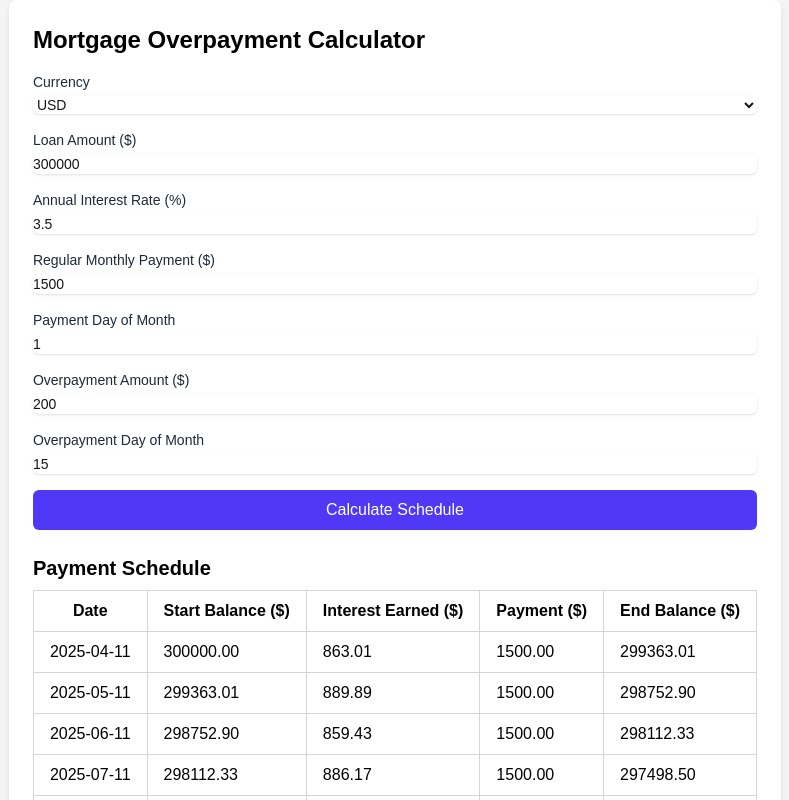
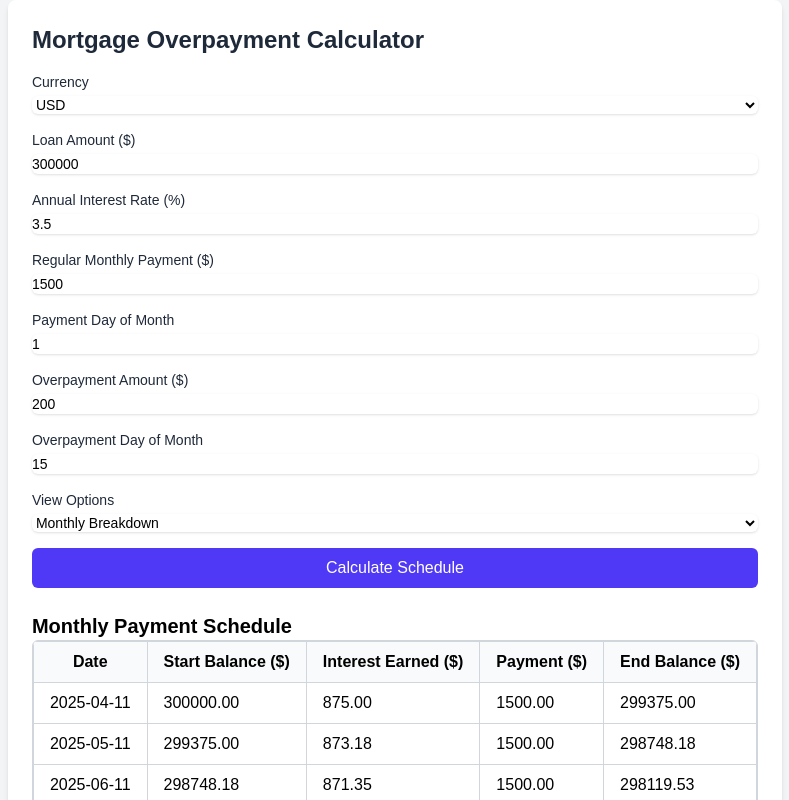
Before and after one commit to JoshLmao/mortgage-overpay-calculator, a Next.js app: page / in a window 1280 px wide. Both pictures are taken after a click on the button "Calculate Schedule". Shown: the top 800 px of the page, without its empty margins (245-1034 px from the left). Built offline with nearby package versions, Linux system fonts and the light colour scheme.

Commit message:
Able to scroll through table, show daily breakdown

```diff
--- a/src/app/components/MortgageCalculator.tsx
+++ b/src/app/components/MortgageCalculator.tsx
@@ -27,6 +27,7 @@ const MortgageCalculator: React.FC = () => {
     const [overpayment, setOverpayment] = useState(200);
     const [overpaymentDay, setOverpaymentDay] = useState(15);
     const [currency, setCurrency] = useState("USD");
+    const [view, setView] = useState<"Monthly" | "Daily">("Monthly"); // Toggle between views
     const [schedule, setSchedule] = useState<ScheduleEntry[]>([]);
 
     const handleCalculate = () => {
@@ -36,7 +37,8 @@ const MortgageCalculator: React.FC = () => {
             monthlyPayment,
             paymentDay,
             overpayment,
-            overpaymentDay
+            overpaymentDay,
+            view // Pass the selected view to the calculation logic
         );
         setSchedule(result);
     };
@@ -44,11 +46,12 @@ const MortgageCalculator: React.FC = () => {
     const currencySymbol = currencySymbols[currency];
 
     return (
-        <div className="p-6 bg-white rounded-lg shadow-md">
-            <h1 className="text-2xl font-bold text-black mb-4">
+        <div className="p-6 bg-white rounded-lg shadow-md text-black">
+            <h1 className="text-2xl font-bold text-gray-800 mb-4">
                 Mortgage Overpayment Calculator
             </h1>
             <div className="space-y-4">
+                {/* Currency Selector */}
                 <div>
                     <label className="block text-sm font-medium text-gray-800">
                         Currency
@@ -66,6 +69,7 @@ const MortgageCalculator: React.FC = () => {
                     </select>
                 </div>
 
+                {/* Loan Amount */}
                 <div>
                     <label className="block text-sm font-medium text-gray-800">
                         Loan Amount ({currencySymbol})
@@ -78,6 +82,7 @@ const MortgageCalculator: React.FC = () => {
                     />
                 </div>
 
+                {/* Annual Interest Rate */}
                 <div>
                     <label className="block text-sm font-medium text-gray-800">
                         Annual Interest Rate (%)
@@ -93,6 +98,7 @@ const MortgageCalculator: React.FC = () => {
                     />
                 </div>
 
+                {/* Monthly Payment */}
                 <div>
                     <label className="block text-sm font-medium text-gray-800">
                         Regular Monthly Payment ({currencySymbol})
@@ -107,6 +113,7 @@ const MortgageCalculator: React.FC = () => {
                     />
                 </div>
 
+                {/* Payment Day */}
                 <div>
                     <label className="block text-sm font-medium text-gray-800">
                         Payment Day of Month
@@ -121,6 +128,7 @@ const MortgageCalculator: React.FC = () => {
                     />
                 </div>
 
+                {/* Overpayment Amount */}
                 <div>
                     <label className="block text-sm font-medium text-gray-800">
                         Overpayment Amount ({currencySymbol})
@@ -133,6 +141,7 @@ const MortgageCalculator: React.FC = () => {
                     />
                 </div>
 
+                {/* Overpayment Day */}
                 <div>
                     <label className="block text-sm font-medium text-gray-800">
                         Overpayment Day of Month
@@ -149,6 +158,24 @@ const MortgageCalculator: React.FC = () => {
                     />
                 </div>
 
+                {/* View Toggle */}
+                <div>
+                    <label className="block text-sm font-medium text-gray-800">
+                        View Options
+                    </label>
+                    <select
+                        value={view}
+                        onChange={(e) =>
+                            setView(e.target.value as "Monthly" | "Daily")
+                        }
+                        className="mt-1 block w-full rounded-md border-gray-300 shadow-sm focus:border-indigo-500 focus:ring-indigo-500 sm:text-sm"
+                    >
+                        <option value="Monthly">Monthly Breakdown</option>
+                        <option value="Daily">Daily Breakdown</option>
+                    </select>
+                </div>
+
+                {/* Calculate Button */}
                 <button
                     onClick={handleCalculate}
                     className="w-full bg-indigo-600 text-white py-2 px-4 rounded-md hover:bg-indigo-700"
@@ -157,11 +184,18 @@ const MortgageCalculator: React.FC = () => {
                 </button>
             </div>
 
+            {/* Payment Schedule Table */}
             {schedule.length > 0 && (
-                <div className="mt-6 text-black">
-                    <h2 className="text-xl font-bold">Payment Schedule</h2>
-                    <table className="min-w-full mt-2 border-collapse border border-gray-300">
-                        <thead>
+                <div className="mt-6">
+                    <h2 className="text-xl font-bold">
+                        {view} Payment Schedule
+                    </h2>
+                    <div
+                        className="overflow-y-auto max-h-screen border border-gray-300 rounded-md"
+                        style={{ maxHeight: "75vh" }}
+                    >
+                        <table className="min-w-full border-collapse">
+                            <thead className="bg-gray-50 sticky top-0 z-10">
                                 <tr>
                                     <th className="border border-gray-300 px-4 py-2">
                                         Date
@@ -203,6 +237,7 @@ const MortgageCalculator: React.FC = () => {
                             </tbody>
                         </table>
                     </div>
+                </div>
             )}
         </div>
     );
--- a/src/app/utils/mortgageUtils.ts
+++ b/src/app/utils/mortgageUtils.ts
@@ -4,21 +4,52 @@ export const calculateMortgageSchedule = (
     monthlyPayment: number,
     paymentDay: number,
     overpayment: number,
-    overpaymentDay: number
+    overpaymentDay: number,
+    view: "Monthly" | "Daily" // New parameter to handle view toggle
 ) => {
     const schedule = [];
     let currentBalance = loanAmount;
     let currentDate = new Date();
 
+    const dailyInterestRate = (interestRate / 100) / 365;
+
+    // Monthly Breakdown
+    if (view === "Monthly") {
         while (currentBalance > 0) {
             const startBalance = currentBalance;
-
-        // Calculate daily interest
-        const dailyInterestRate = (interestRate / 100) / 365;
-        const daysInMonth = new Date(currentDate.getFullYear(), currentDate.getMonth() + 1, 0).getDate();
-        const interestEarned = startBalance * dailyInterestRate * daysInMonth;
+            const monthlyInterest = (currentBalance * (interestRate / 100)) / 12;
 
             let payment = monthlyPayment;
+            if (currentDate.getDate() === overpaymentDay) {
+                payment += overpayment;
+            }
+
+            const totalPayment = Math.min(payment, startBalance + monthlyInterest);
+            const endBalance = startBalance + monthlyInterest - totalPayment;
+
+            schedule.push({
+                date: currentDate.toISOString().split("T")[0],
+                startBalance,
+                interest: monthlyInterest,
+                payment: totalPayment,
+                endBalance,
+            });
+
+            currentBalance = endBalance;
+            currentDate.setMonth(currentDate.getMonth() + 1);
+        }
+    }
+
+    // Daily Breakdown
+    else if (view === "Daily") {
+        while (currentBalance > 0) {
+            const startBalance = currentBalance;
+            const interestEarned = currentBalance * dailyInterestRate;
+
+            let payment = 0;
+            if (currentDate.getDate() === paymentDay) {
+                payment += monthlyPayment;
+            }
             if (currentDate.getDate() === overpaymentDay) {
                 payment += overpayment;
             }
@@ -27,7 +58,7 @@ export const calculateMortgageSchedule = (
             const endBalance = startBalance + interestEarned - totalPayment;
 
             schedule.push({
-            date: currentDate.toISOString().split('T')[0],
+                date: currentDate.toISOString().split("T")[0],
                 startBalance,
                 interest: interestEarned,
                 payment: totalPayment,
@@ -35,7 +66,8 @@ export const calculateMortgageSchedule = (
             });
 
             currentBalance = endBalance;
-        currentDate.setMonth(currentDate.getMonth() + 1);
+            currentDate.setDate(currentDate.getDate() + 1); // Move to the next day
+        }
     }
 
     return schedule;
```
Lines whose indentation alone changed are shown as unchanged.
